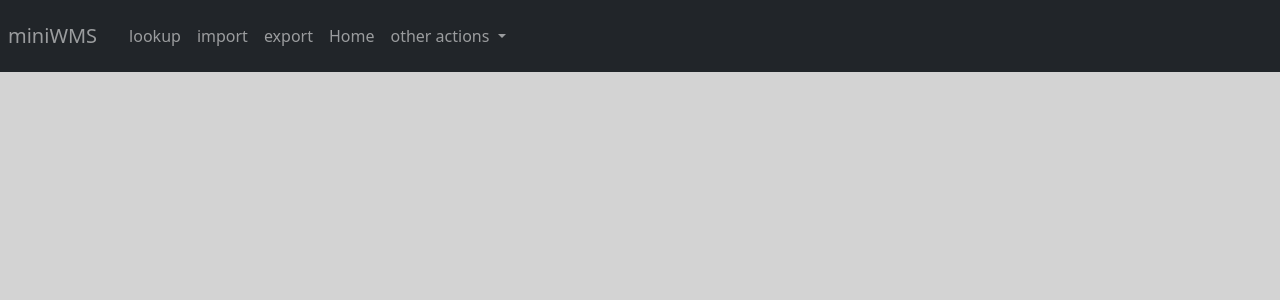
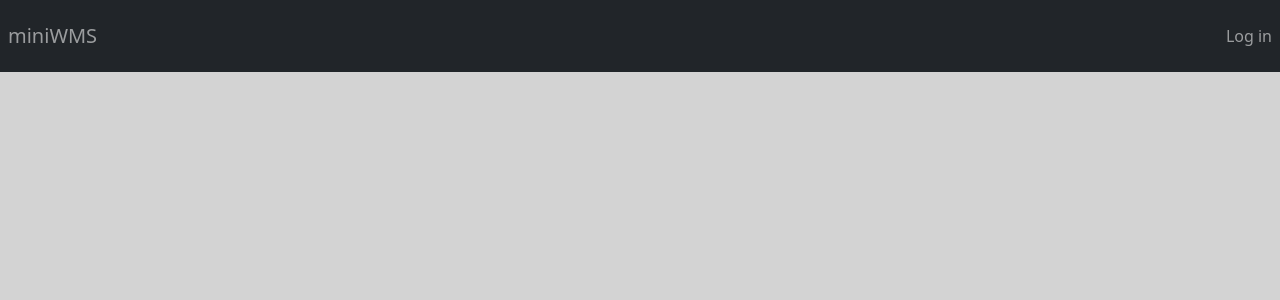
Before and after one commit to ptrosek/miniWMS, a Flask app: template templates/layout.html in a window 1280 px wide. Shown: the top 300 px of the page. Run offline with Flask 2, Linux system fonts and the light colour scheme; the template is opened without the code that fills it, so the values that code supplies are empty; parts of the project's set-up code (start-up, migrations or seed data) failed here and were passed over.

Commit message:
extending layout

```diff
--- a/app.py
+++ b/app.py
@@ -8,7 +8,8 @@ app.config["TEMPLATES_AUTO_RELOAD"] = True
 app.config["SESSION_PERMANENT"] = False
 
 Session(app)
+user = flask.session.get("user_id")
 
 @app.route("/")
 def test():
-    return flask.render_template("layout.html")
+    return flask.render_template("layout.html", user)
--- a/templates/layout.html
+++ b/templates/layout.html
@@ -19,18 +19,19 @@
         <li class="nav-item navbar-brand">
           <a class="nav-link" href="/">miniWMS</a>
         </li>
+        {% if user %}
         <div class="d-flex align-items-center">
           <li class="nav-item">
             <a class="nav-link" href="#">lookup</a>
           </li>
           <li class="nav-item">
-            <a class="nav-link" href="#">import</a>
+            <a class="nav-link" href="#">receipt</a>
           </li>
           <li class="nav-item">
-            <a class="nav-link" href="#">export</a>
+            <a class="nav-link" href="#">stock issue</a>
           </li>
           <li class="nav-item">
-            <a class="nav-link" href="#">Home</a>
+            <a class="nav-link" href="#">move</a>
           </li>
           <li class="nav-item dropdown">
             <a
@@ -45,11 +46,26 @@
             <ul class="dropdown-menu">
               <li><a class="dropdown-item" href="#">create category</a></li>
               <li><a class="dropdown-item" href="#">create goods type</a></li>
-              <li><a class="dropdown-item" href="#">create new outside org</a></li>
+              <li>
+                <a class="dropdown-item" href="#">create new outside org</a>
+              </li>
             </ul>
           </li>
         </div>
       </ul>
+      <ul class="nav navbar-nav ms-auto">
+        <li class="nav-item">
+          <a class="nav-link text-end" href="#">Log out</a>
+        </li>
+      </ul>
+      {% else %}
+    </ul>
+      <ul class="nav navbar-nav ms-auto">
+        <li class="nav-item">
+          <a class="nav-link text-end" href="#">Log in</a>
+        </li>
+        {% endif %}
+      </ul>
     </nav>
   </body>
 </html>
```
Also changed, not shown: requirements.txt (added, +29 -0 lines).
